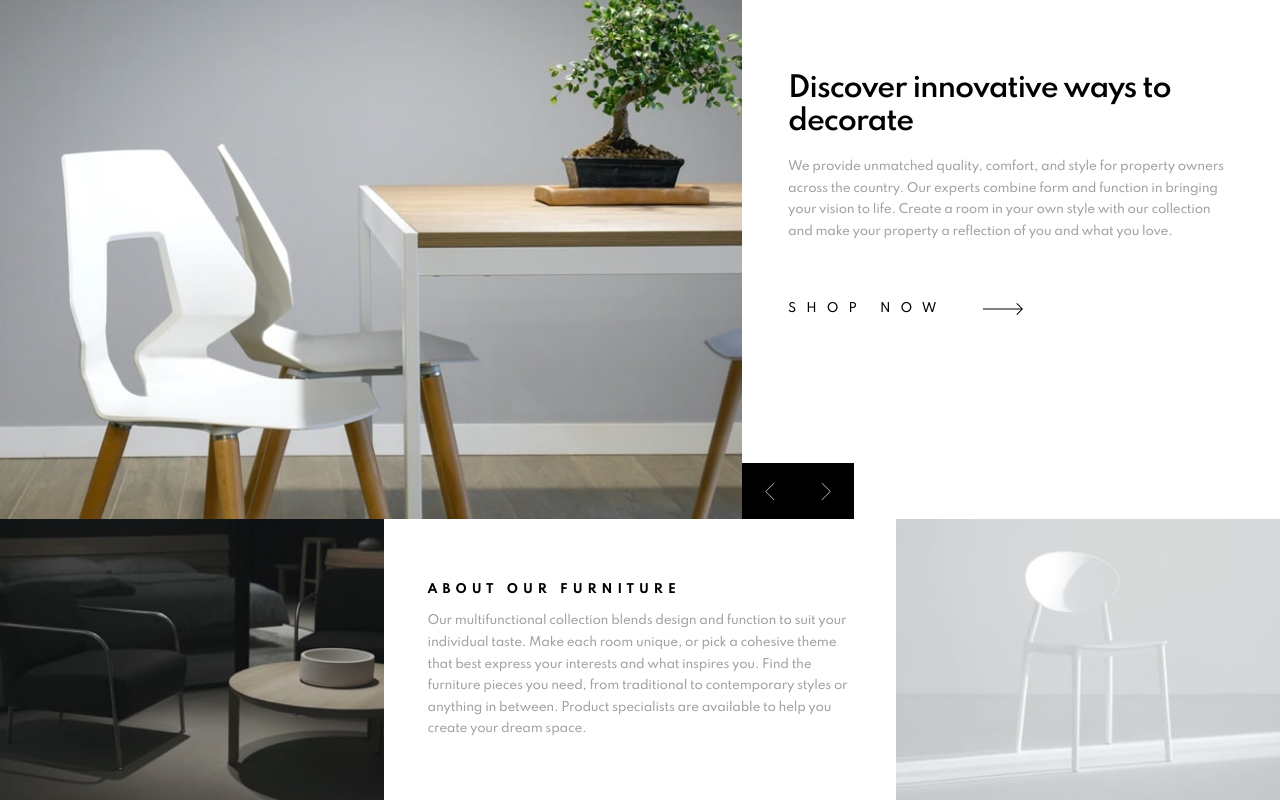
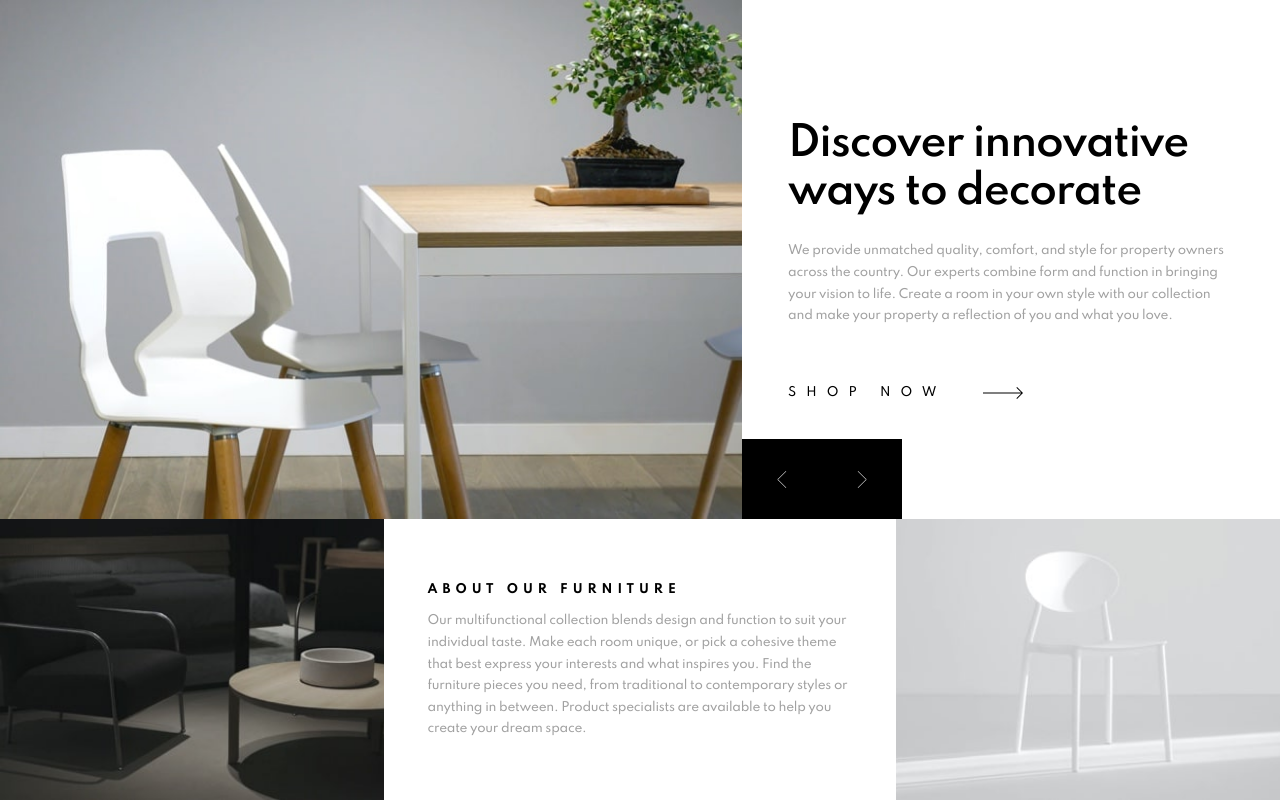
Before and after one commit to msunji/room-homepage, a React (Create React App) app: page / in a window 1280 px wide. Built offline with nearby package versions, Linux system fonts and the light colour scheme.

Commit message:
Fixed vertical centre alignment

```diff
--- a/src/components/slides/SlideParts.js
+++ b/src/components/slides/SlideParts.js
@@ -33,18 +33,27 @@ export const ControlsContainer = styled.div`
 
 export const SlideText = styled.div`
   padding: calc(6 * var(--padding-y)) 0;
+  height: 100%;
+  display: flex;
+  align-items: center;
 
   .slide-header {
     font-weight: 600;
     color: var(--black);
     letter-spacing: -1.17px;
-    font-size: 2.3em;
+    font-size: clamp(2.3rem, 1.5275rem + 2.575vw, 3.33rem);
     line-height: 1.2;
     margin-bottom: 1.5rem;
   }
 
   .slide-body {
     margin-bottom: 5rem;
+  }
+
+  @media screen and ${breakpoints.lg} {
+    .slide-header {
+      margin-bottom: 2rem;
+    }
   }
 `;
 
@@ -83,6 +92,8 @@ export const SlideControls = styled.div`
     top: unset;
     bottom: 0;
     left: 0;
+    height: 80px;
+    width: 160px;
   }
 `;
 
```
